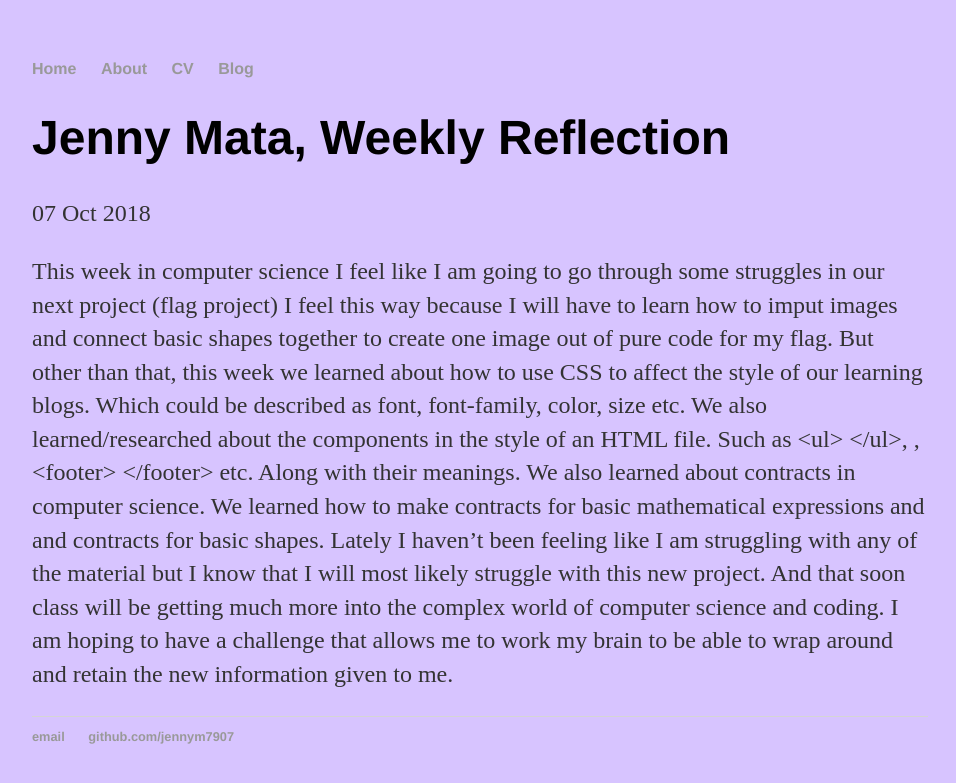
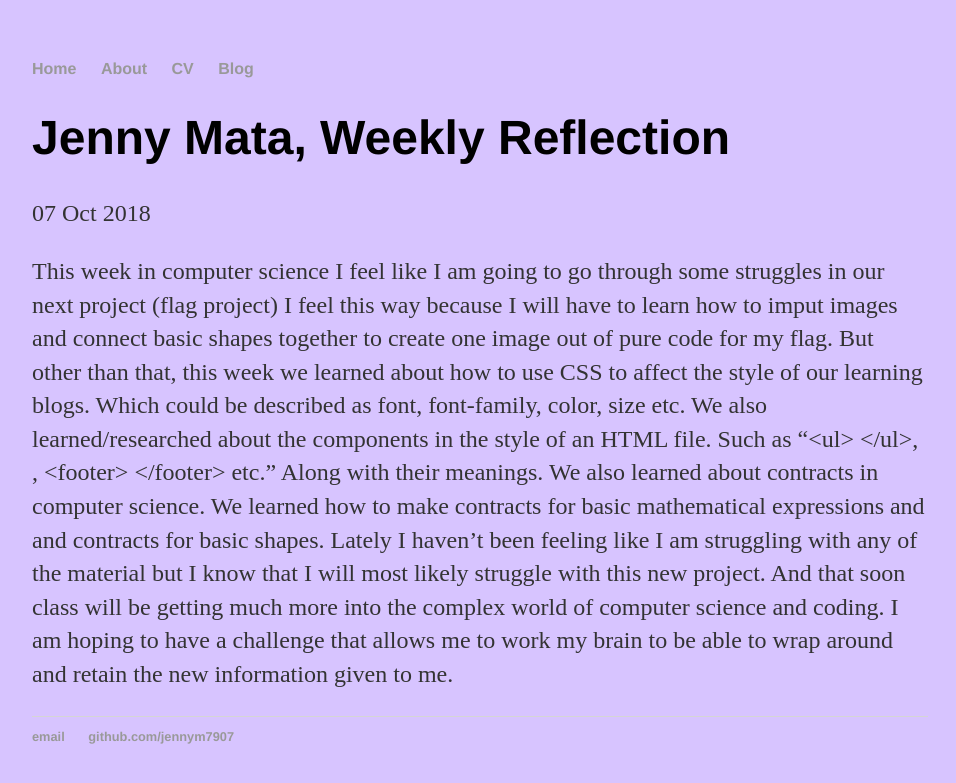
Before and after one commit to jennym7907/jennym7907.github.io, a Jekyll site: the page built from _posts/2018-10-07-weekly-reflection-03.md, in a window 1280 px wide. Shown: the top 783 px of the page, without its empty margins (160-1116 px from the left). Built offline with Jekyll 4.4.1, drawn with Linux system fonts in a browser that asks for light colours.

Commit message:
Update 2018-10-07-weekly-reflection-03.md

```diff
--- a/_posts/2018-10-07-weekly-reflection-03.md
+++ b/_posts/2018-10-07-weekly-reflection-03.md
@@ -4,10 +4,10 @@ title: Jenny Mata, Weekly Reflection #2
 date: 2018-10-07
 ---
 
-This week in computer science I feel like I am going to go through some struggles in our next project (flag project) I feel this way
+   This week in computer science I feel like I am going to go through some struggles in our next project (flag project) I feel this way
 because I will have to learn how to imput images and connect basic shapes together to create one image out of pure code for my flag.
 But other than that, this week we learned about how to use CSS to affect the style of our learning blogs. Which could be described as
-font, font-family, color, size etc. We also learned/researched about the components in the style of an HTML file. Such as <ul> </ul>, <em> </em>, <footer> </footer> etc. Along with their meanings. We also learned about contracts in computer science. We learned how to make contracts for basic mathematical expressions and and contracts for basic shapes. Lately I haven't been feeling like I am struggling with any of the material but I know that I will most likely struggle with this new project. And that soon class will be getting much more into the complex world of computer science and coding. I am hoping to have a challenge that allows me to work my brain to be able to wrap around and retain the new information given to me.
+font, font-family, color, size etc. We also learned/researched about the components in the style of an HTML file. Such as "<ul> </ul>, <em> </em>, <footer> </footer> etc." Along with their meanings. We also learned about contracts in computer science. We learned how to make contracts for basic mathematical expressions and and contracts for basic shapes. Lately I haven't been feeling like I am struggling with any of the material but I know that I will most likely struggle with this new project. And that soon class will be getting much more into the complex world of computer science and coding. I am hoping to have a challenge that allows me to work my brain to be able to wrap around and retain the new information given to me.
 
 
 <style>
```
